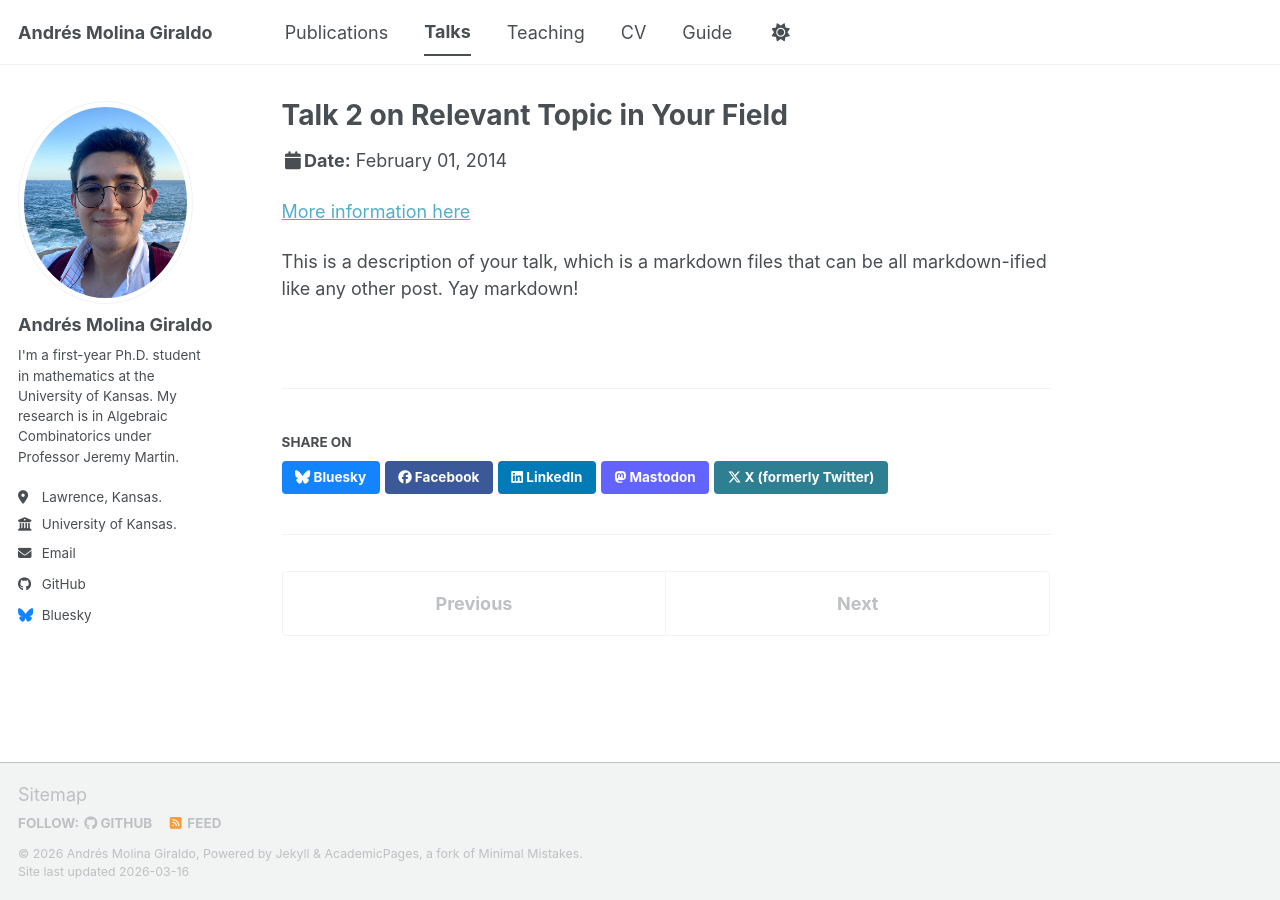
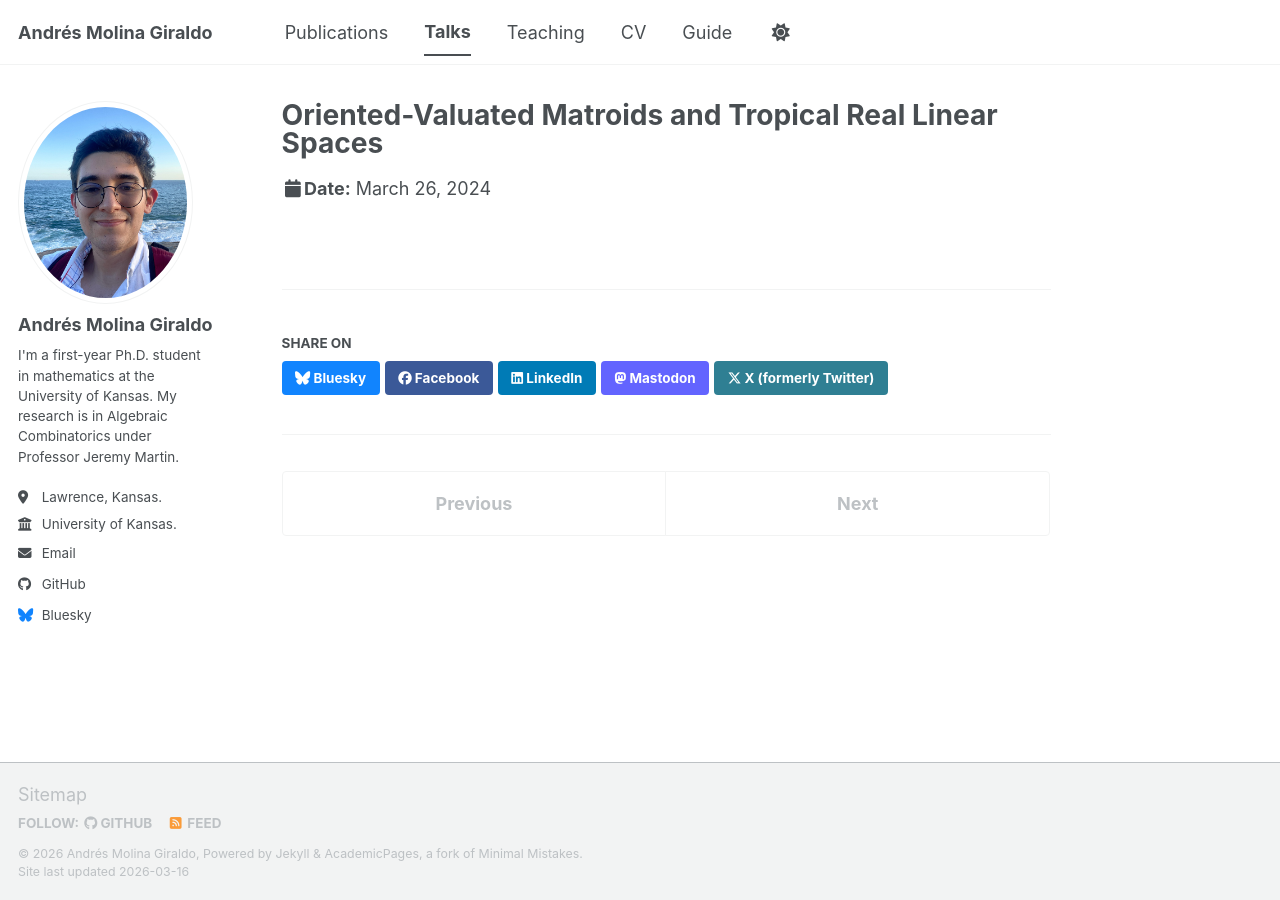
Before and after one commit to andmol20/andmol20.github.io, a Jekyll site: the page built from _talks/2014-02-01-talk-2.md, in a window 1280 px wide. Built offline with Jekyll 4.4.1, drawn with Linux system fonts in a browser that asks for light colours; a script bundle is joined from its source files by our own code; library files that are not in the unit come from our copies.

Commit message:
Update 2014-02-01-talk-2.md

```diff
--- a/_talks/2014-02-01-talk-2.md
+++ b/_talks/2014-02-01-talk-2.md
@@ -1,13 +1,9 @@
 ---
-title: "Talk 2 on Relevant Topic in Your Field"
+title: "Oriented-Valuated Matroids and Tropical Real Linear Spaces"
 collection: talks
-type: "Talk"
+type: "Poster"
 permalink: /talks/2014-02-01-talk-2
-venue: "London School of Testing"
-date: 2014-02-01
-location: "London, UK"
+venue: "Combinatorial Synergies in Geometry and Number Theory, IMPA"
+date: 2024-03-26
+location: "Rio de Janeiro, Brazil"
 ---
-
-[More information here](http://example2.com)
-
-This is a description of your talk, which is a markdown files that can be all markdown-ified like any other post. Yay markdown!
```
